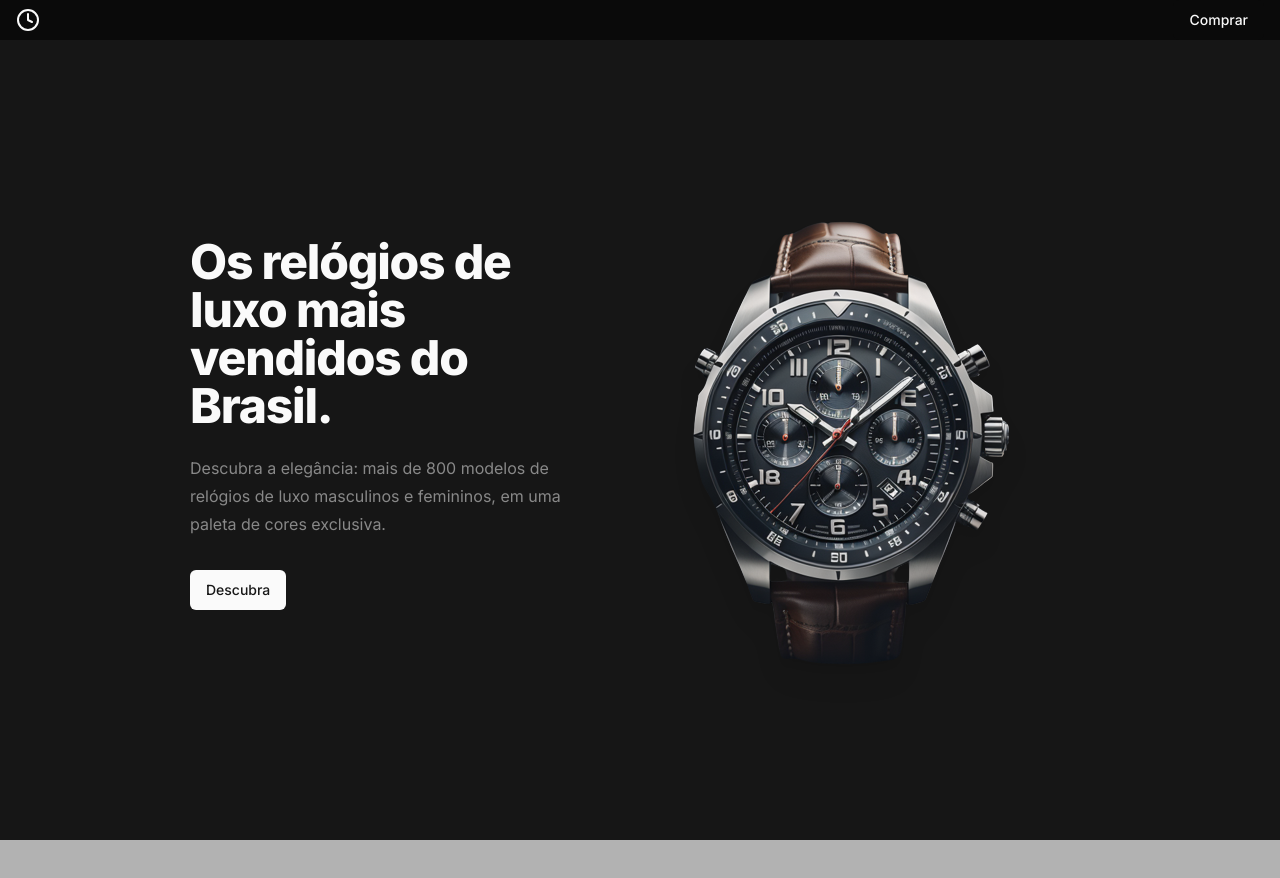
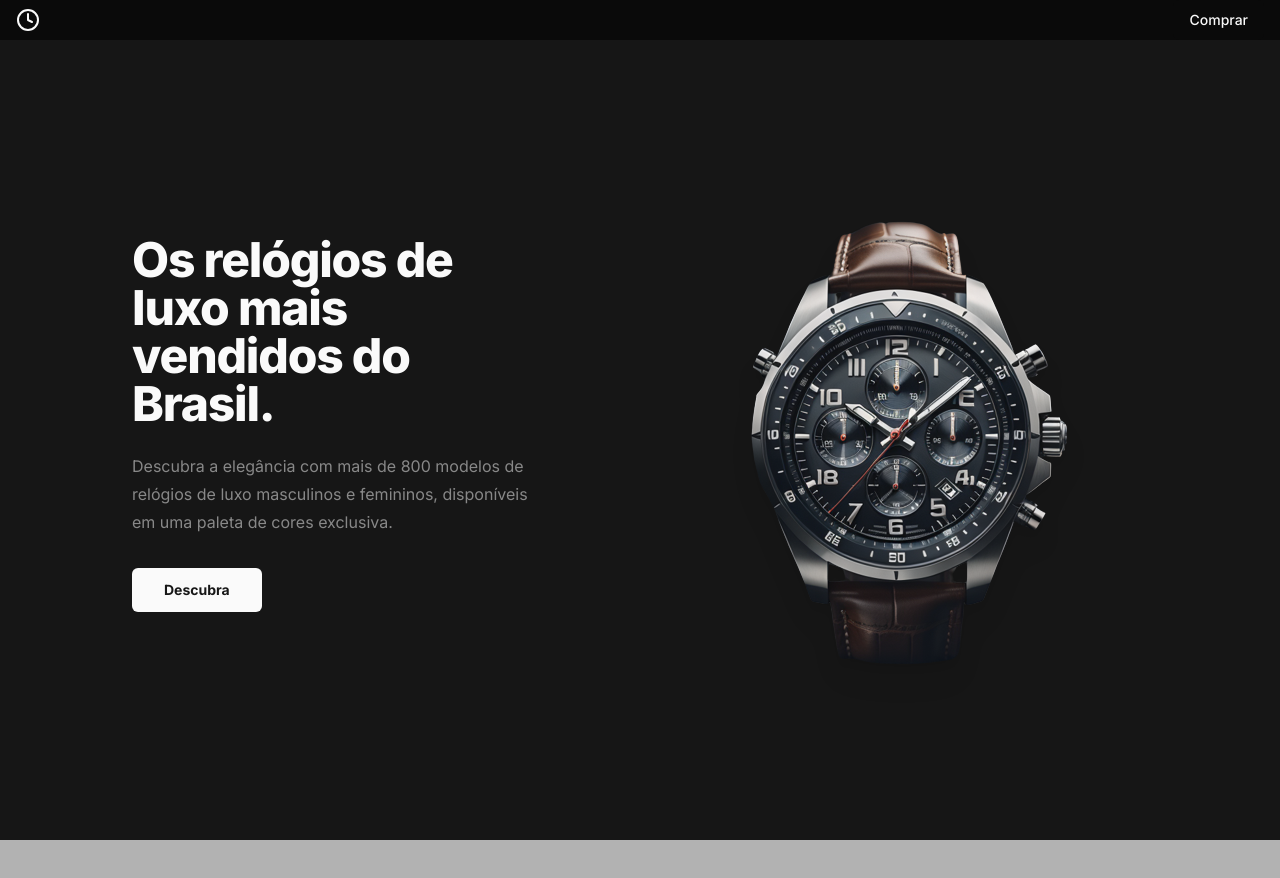
Before and after one commit to luizfelmach/intime, a Next.js app: page / in a window 1280 px wide. Shown: the top 878 px of the page. Built offline with nearby package versions, Linux system fonts and the light colour scheme.

Commit message:
fix some ui design

```diff
--- a/src/app/page.tsx
+++ b/src/app/page.tsx
@@ -43,7 +43,7 @@ export default function Home() {
 
           <Header />
 
-          <div className="h-screen bg-foreground/5 flex justify-center px-4 py-20">
+          <div className="h-screen bg-foreground/5 flex justify-evenly px-4 py-20">
             <div className="self-center">
               <motion.h1 className="scroll-m-20 text-4xl font-extrabold tracking-tight lg:text-5xl max-w-[400px] whitespace-normal"
                 initial="initial"
@@ -62,7 +62,7 @@ export default function Home() {
                 variants={variants}
                 transition={{ type: "spring", damping: 30, stiffness: 100 }}
               >
-                Descubra a elegância: mais de 800 modelos de relógios de luxo masculinos e femininos, em uma paleta de cores exclusiva.
+                Descubra a elegância com mais de 800 modelos de relógios de luxo masculinos e femininos, disponíveis em uma paleta de cores exclusiva.
               </motion.p>
 
               <motion.div
@@ -72,7 +72,7 @@ export default function Home() {
                 variants={variants}
                 transition={{ type: "spring", damping: 30, stiffness: 100 }}
               >
-                <Button className="my-8">Descubra</Button>
+                <Button className="my-8 font-bold" size={"lg"}>Descubra</Button>
               </motion.div>
             </div>
             <motion.div
```
